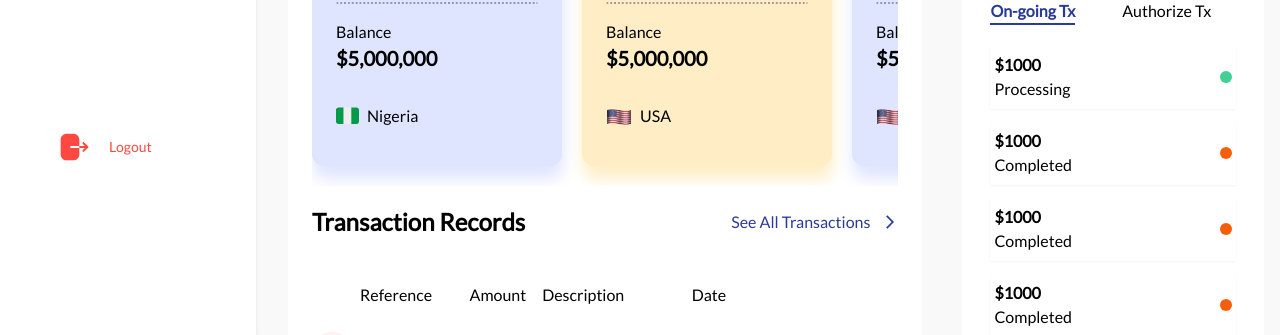
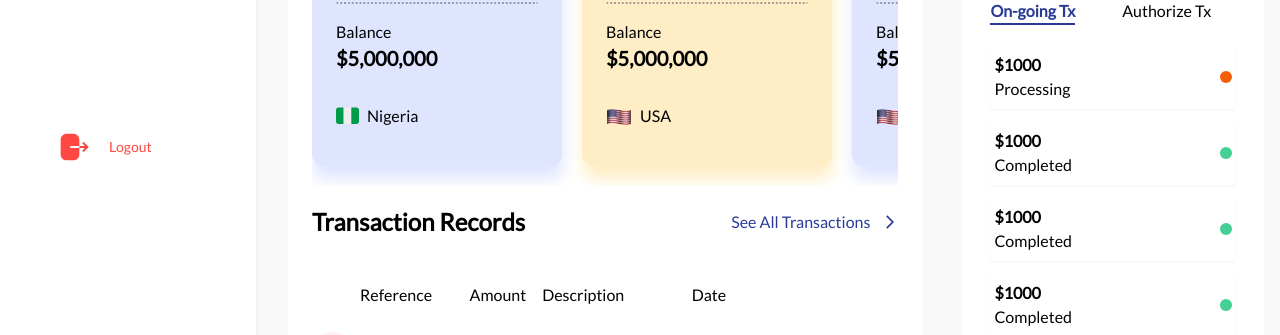
Before and after one commit to Phyya/instance-finance-dashboard, a React (Create React App) app: page / in a window 1280 px wide. Shown: the part 465-800 px from the top of the page. Built offline with nearby package versions, Linux system fonts and the light colour scheme; the HTML template or start-up script is replaced by a standard one.

Commit message:
fixed width size only

```diff
--- a/src/components/Savings.tsx
+++ b/src/components/Savings.tsx
@@ -74,7 +74,7 @@ const Savings = () => {
 
               <span
                 className={`rounded-full w-[12px] h-[12px] ${
-                  d.status == "Completed" ? "bg-[#F55F0A]" : "bg-[#44CF95]"
+                  d.status == "Completed" ? "bg-[#44CF95]" : "bg-[#F55F0A]"
                 }`}
               ></span>
             </div>
```
